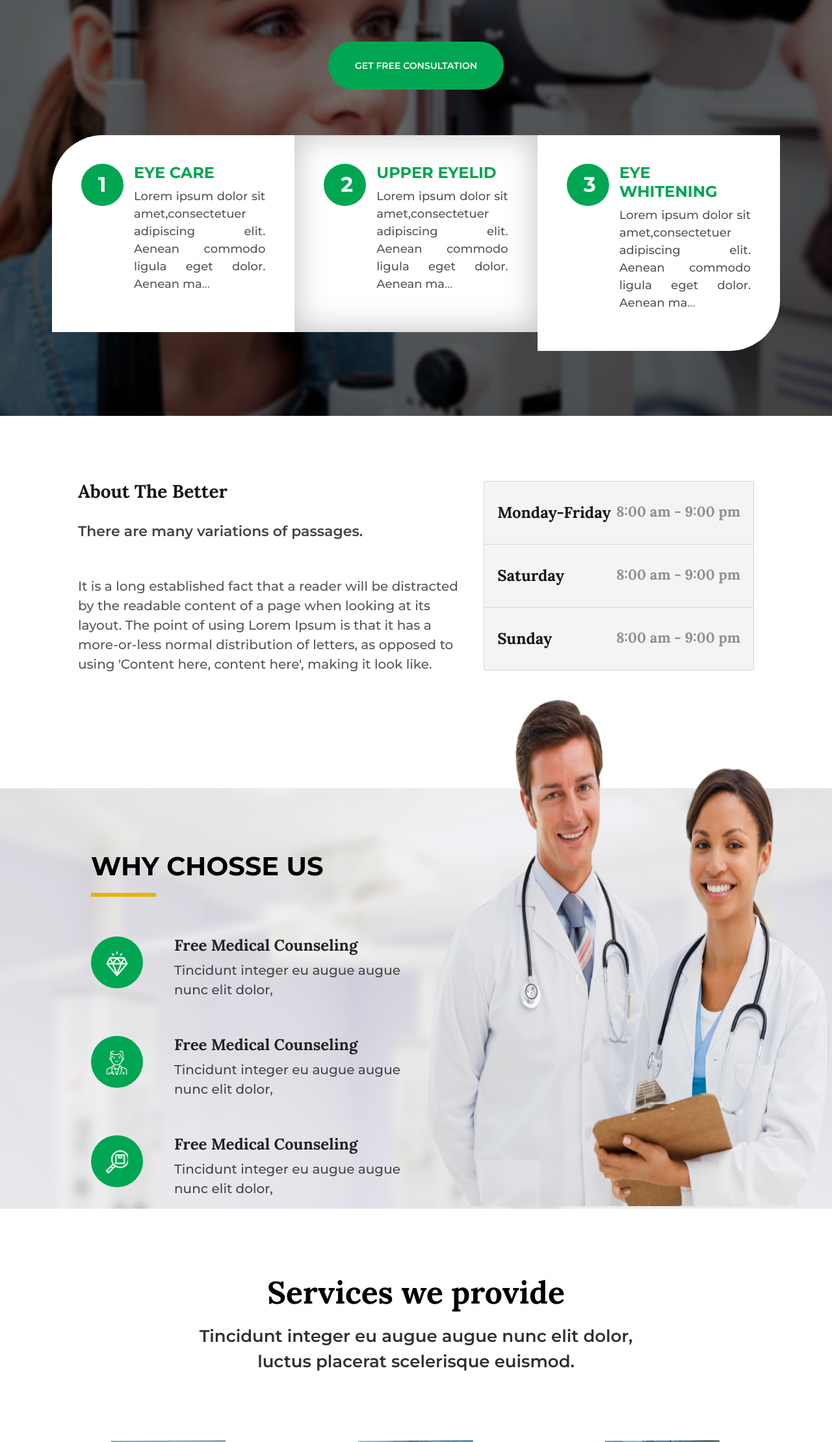
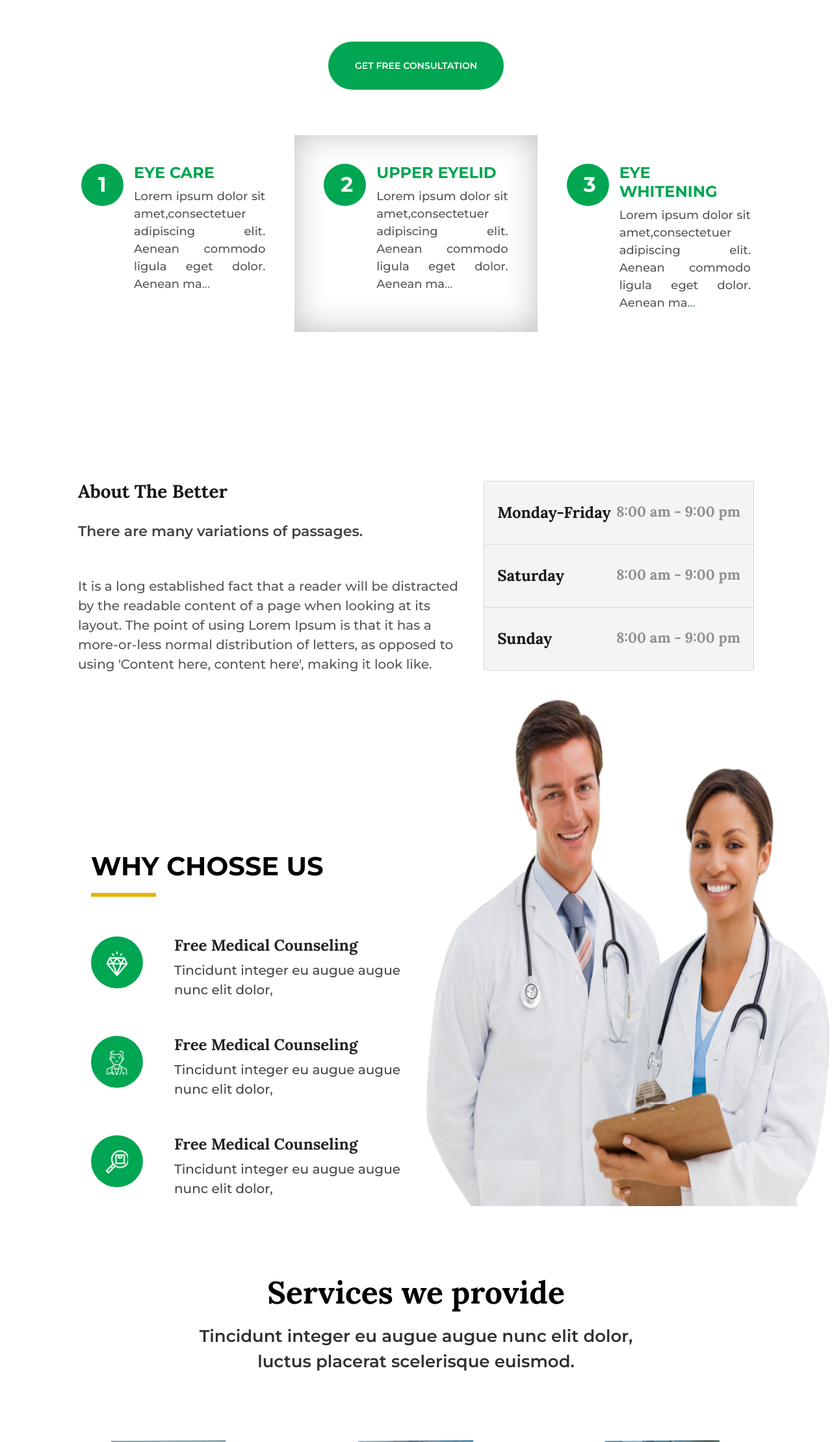
Before and after one commit to UsmanHaiderKhan/Medical-five, a plain HTML site: page Medical-five/index.html in a window 1280 px wide. Shown: the part 409-2628 px from the top of the page at 65% size. Drawn offline with nearby package versions, Linux system fonts and the light colour scheme.

Commit message:
Update the style sheet of the theme project file

```diff
--- a/Medical-five/assets/Bootstrap4/css/styles.css
+++ b/Medical-five/assets/Bootstrap4/css/styles.css
@@ -135,7 +135,6 @@ html, body {
        Home Section Styling
   =================================*/
 #home {
-    background-image: url('../../Images/main-banner.png');
     background-size: cover;
     position: relative;
     padding: 100px 80px 100px 80px;
@@ -285,7 +284,6 @@ html, body {
        Chosse Section Styling
   =================================*/
 #chosse {
-    background-image: url('../../Images/bg-banner.png');
     background-size: cover;
     position: relative;
     padding: 100px 140px 0px 140px;
```
